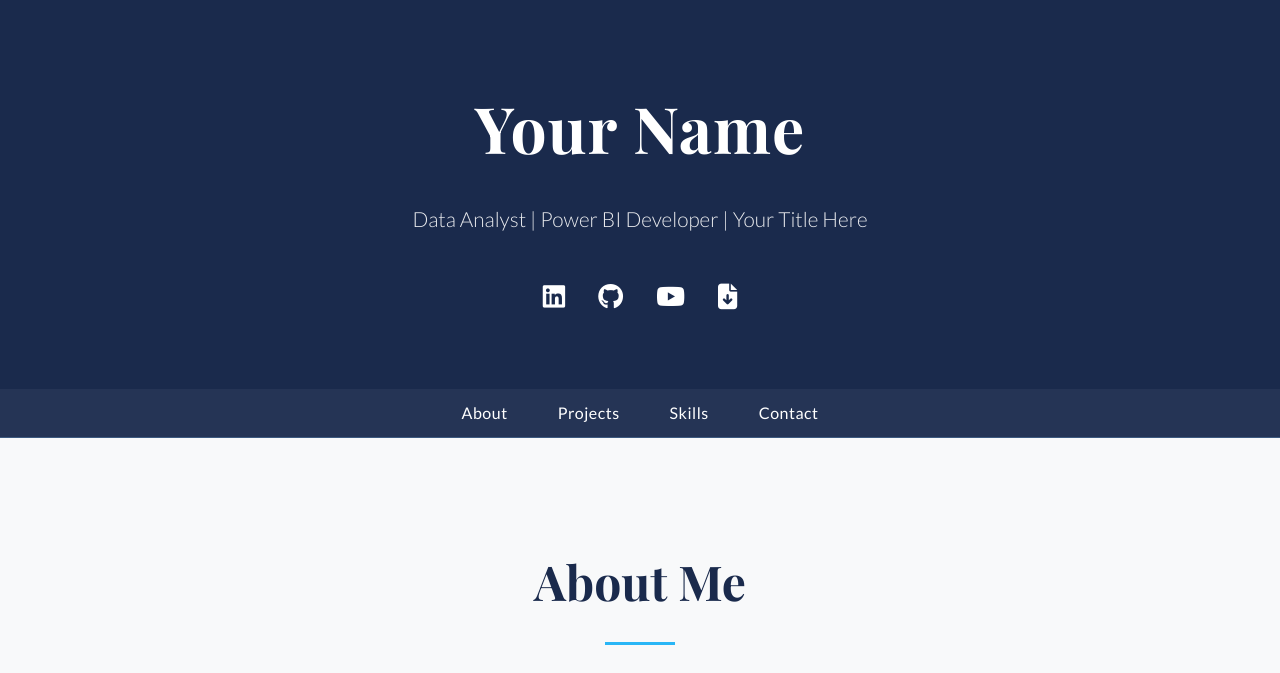
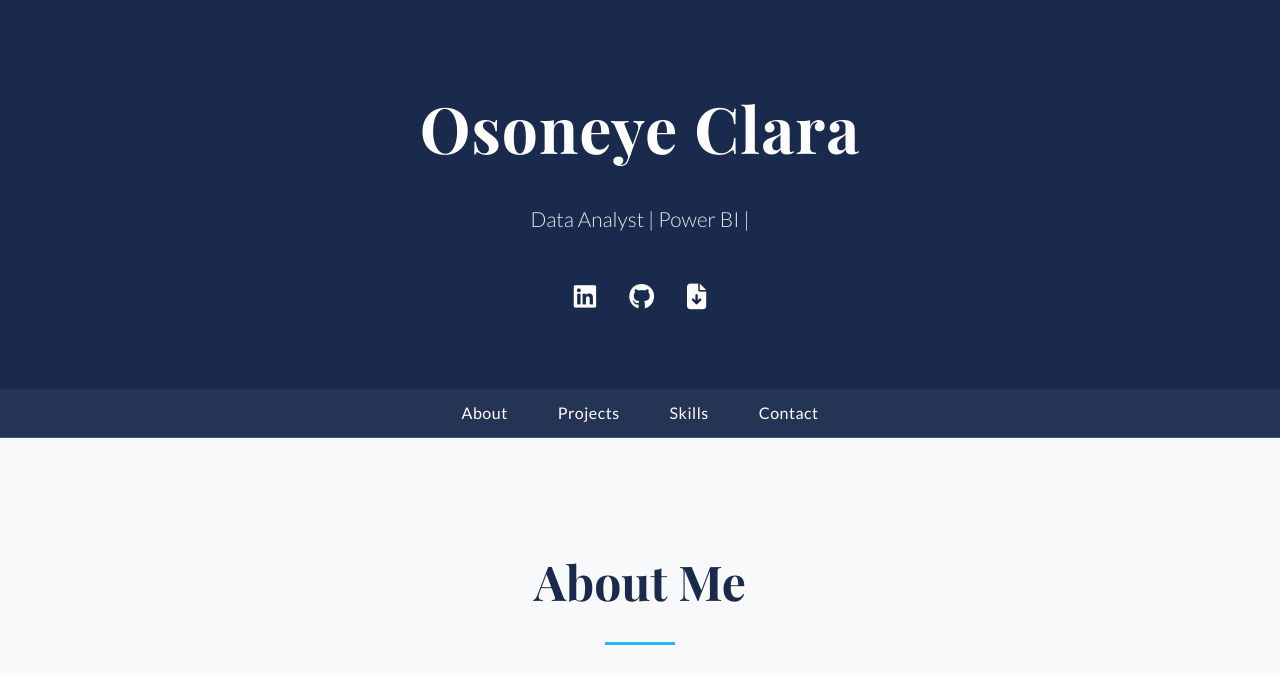
Before and after one commit to Clarapel/Clarapel.github.io, a plain HTML site: page index.html in a window 1280 px wide. Shown: the top 673 px of the page. Drawn offline with nearby package versions, Linux system fonts and the light colour scheme.

Commit message:
Update index.html

```diff
--- a/index.html
+++ b/index.html
@@ -5,7 +5,7 @@
     <meta name="viewport" content="width=device-width, initial-scale=1.0">
 
     <!--💡UPDATE: Change the title to your name-->
-    <title>Your Name | Data Analysis Portfolio</title>
+    <title>osoneye clara | Data Analysis Portfolio</title>
 
     <!--💡UPDATE: Add your favicon here. You can generate one at realfavicongenerator.net-->
     <link rel="icon" type="image/png" href="/favicon-32x32.png">
@@ -28,13 +28,12 @@
 <header>
     <div class="container">
         <!--💡UPDATE: Change to your name and title-->
-        <h1>Your Name</h1>
-        <p>Data Analyst | Power BI Developer | Your Title Here</p>
+        <h1>Osoneye Clara</h1>
+        <p>Data Analyst | Power BI  | </p>
         <div class="social-links">
             <!--💡UPDATE: Add your social media links and CV file-->
             <a href="[YOUR_LINKEDIN_URL]" target="_blank" title="LinkedIn"><i class="fab fa-linkedin"></i></a>
             <a href="[YOUR_GITHUB_URL]" target="_blank" title="GitHub"><i class="fab fa-github"></i></a>
-            <a href="[YOUR_YOUTUBE_URL]" target="_blank" title="YouTube"><i class="fab fa-youtube"></i></a>
             <a href="assets/Your_Name_CV.pdf" download title="Download CV"><i class="fas fa-file-arrow-down"></i></a>
         </div>
     </div>
```
